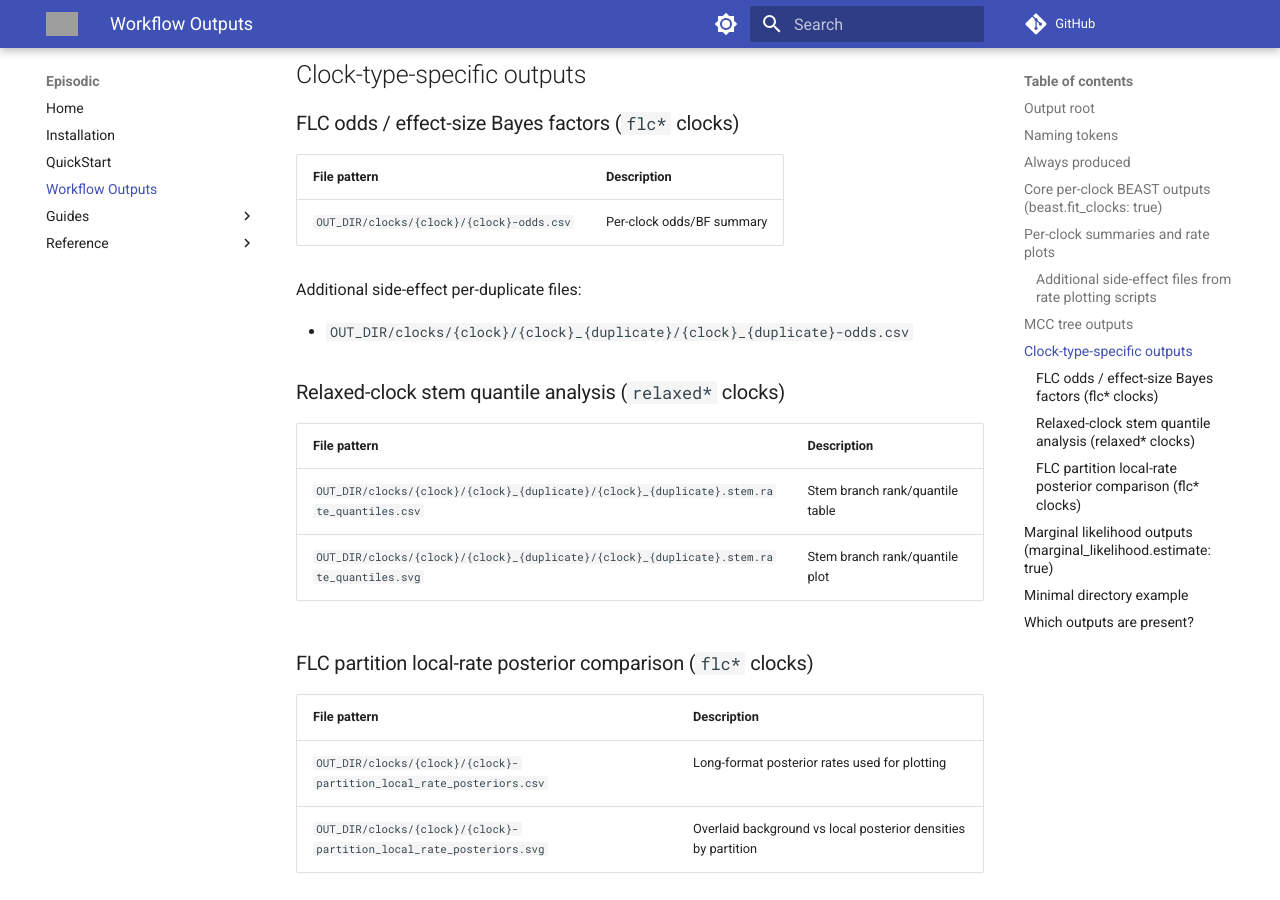
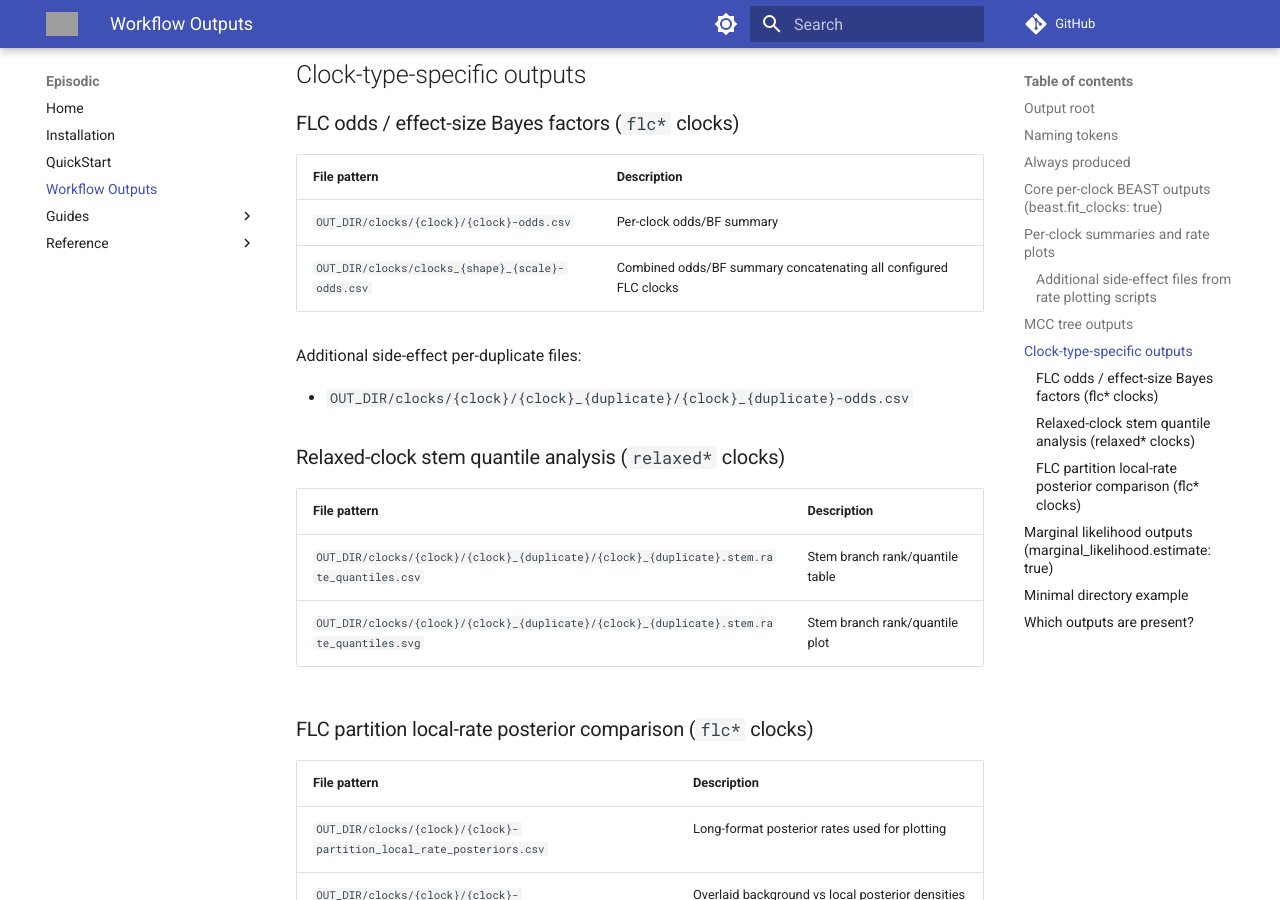
Before and after one commit to Wytamma/episodic, an MkDocs documentation site: the page built from docs/workflow.md, in a window 1280 px wide and 900 px high, scrolled down 3093 px. Built offline with MkDocs 1.6.1 and Material for MkDocs 9.7.7, drawn with Linux system fonts in a browser that asks for light colours; comment, search, counter and statistics services are not loaded; some of the changed text lies outside the part shown; grey boxes are pictures that could not be loaded.

Commit message:
Add combined odds/BF summary output for FLC clocks in workflow documentation

```diff
--- a/docs/workflow.md
+++ b/docs/workflow.md
@@ -89,6 +89,7 @@ For each `{clock}`, `{duplicate}`, and configured `{heights}`:
 | File pattern | Description |
 |---|---|
 | `OUT_DIR/clocks/{clock}/{clock}-odds.csv` | Per-clock odds/BF summary |
+| `OUT_DIR/clocks/clocks_{shape}_{scale}-odds.csv` | Combined odds/BF summary concatenating all configured FLC clocks |
 
 Additional side-effect per-duplicate files:
 
@@ -132,6 +133,7 @@ OUT_DIR/
 	config.yaml
 	taxon_groups.tsv
 	clocks/
+		clocks_0.5_0.1-odds.csv
 		flc-shared-stem-and-clade_0.5_0.1/
 			flc-shared-stem-and-clade_0.5_0.1-summary.csv
 			flc-shared-stem-and-clade_0.5_0.1-odds.csv
```
